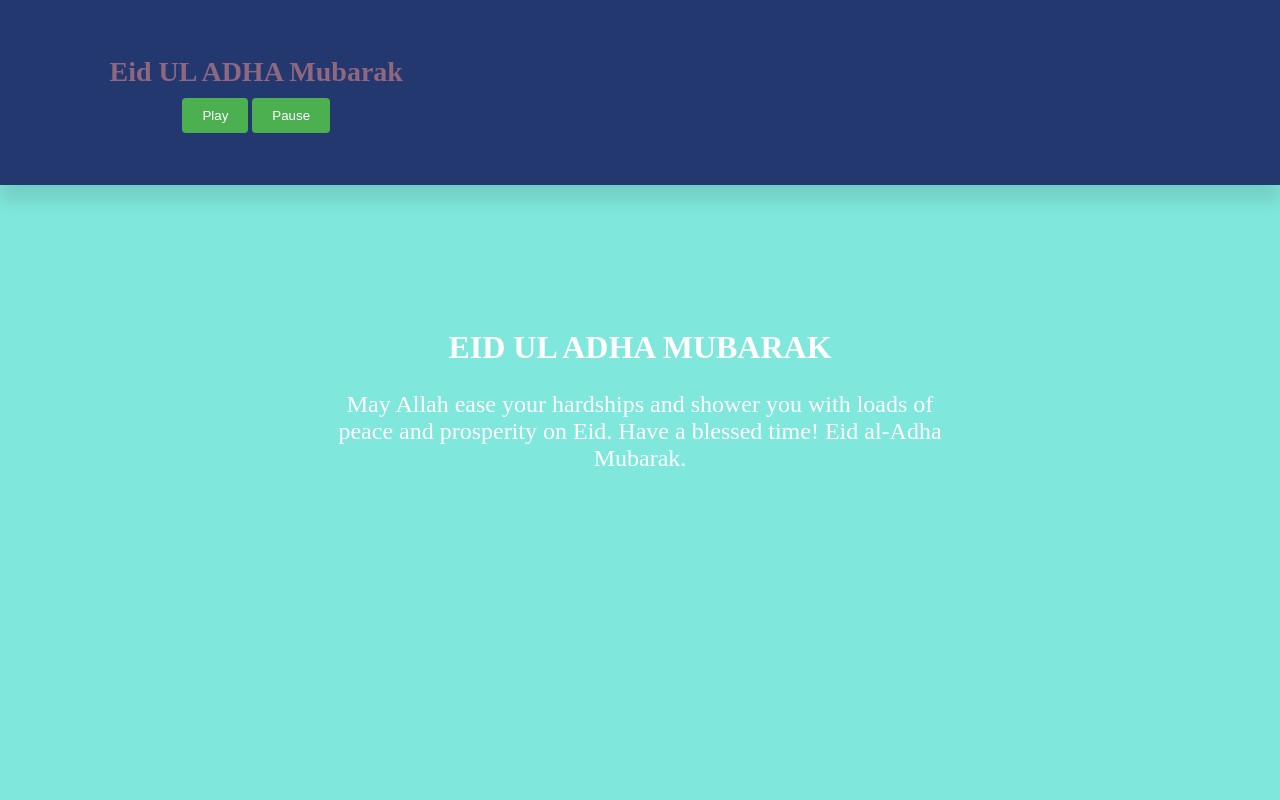
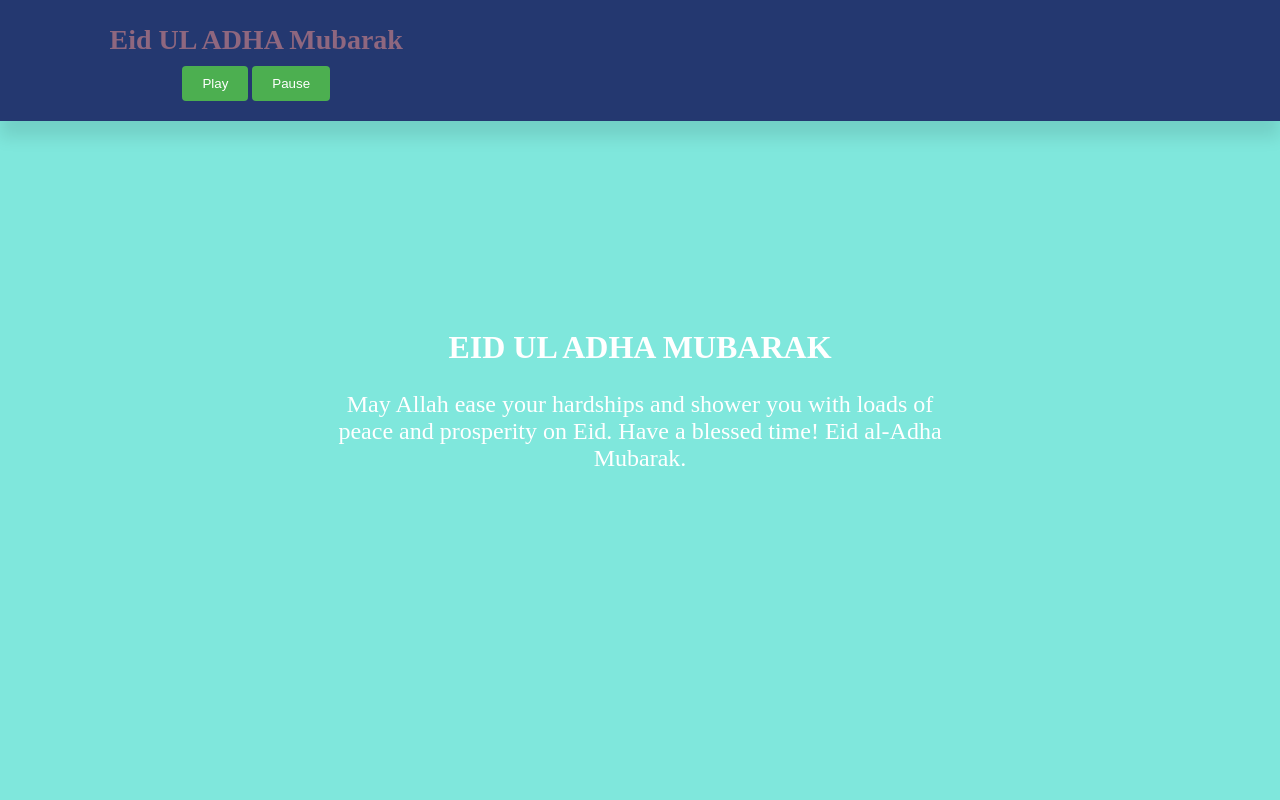
Before and after one commit to Muntaha07/eid-mubarak.io, a plain HTML site: page index.html in a window 1280 px wide. Shown: the top 800 px of the page. Drawn offline with nearby package versions, Linux system fonts and the light colour scheme.

Commit message:
00.0 updated

```diff
--- a/style.css
+++ b/style.css
@@ -11,7 +11,7 @@ header{
     top: 0;
     left: 0;
     right: 0;
-    padding: 2rem 7%;
+    padding: 0rem 7%;
     display: flex;
     justify-content: space-between;
     align-items: center;
```
